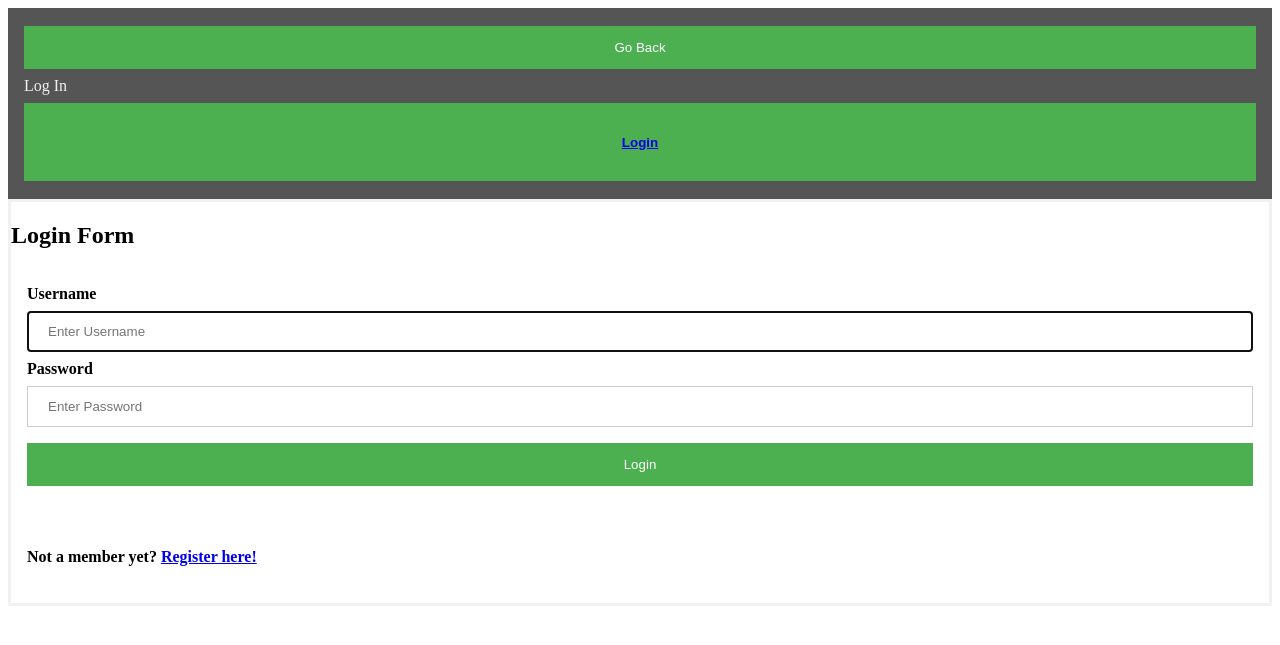
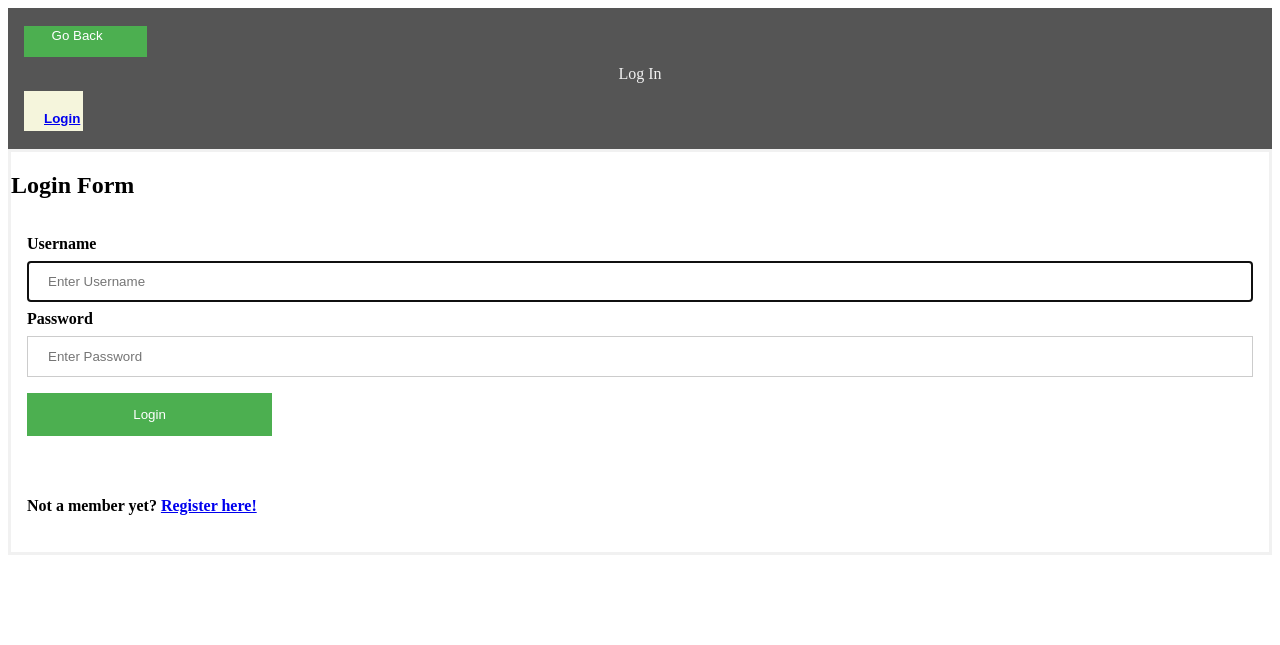
Before and after one commit to Toervh/Programmeerproject, a Flask app: page /login in a window 1280 px wide. Shown: the top 645 px of the page. Run offline with Flask 2, Linux system fonts and the light colour scheme.

Commit message:
working on header

```diff
--- a/app/static/styles/stylesheet.css
+++ b/app/static/styles/stylesheet.css
@@ -7,6 +7,10 @@
   color: #f1f1f1;
 }
 
+#title {
+  margin: auto;
+  text-align: center;
+}
 /* Page content */
 .content {
   padding: 16px;
@@ -46,9 +50,11 @@ button {
   margin: 8px 0;
   border: none;
   cursor: pointer;
-  width: 100%;
+
 }
-
+.login {
+  width: 20%;
+}
 /* Add a hover effect for buttons */
 button:hover {
   opacity: 0.8;
@@ -83,6 +89,17 @@ span.psw {
   }
 }
 
-#register {
-  background-color: red;
+.back{
+  width: 10%;
+  position: left;
+  padding-left: 3px;
+  padding-top: 2px;
 }
+
+.profile {
+  max-width: 60px;
+  max-height:40px;
+  background-color: beige;
+  padding-right: 3px;
+  padding-top: 2px;
+}
--- a/app/templates/header.html
+++ b/app/templates/header.html
@@ -8,16 +8,16 @@
     </head>
     <body>
         <div class="header" id="stickyHeader">
-            <button onclick="goBack()">Go Back</button>
+            <button class="back" onclick="goBack()">Go Back</button>
 
             <div id="title">{% block header %}{% endblock header %}</div>
-            <button id="profile">
+            <button class="profile">
             {% if session.name %}
                 <h4><a href="{{ url_for('profile', id=user.id) }}">{{ session.name }}</a></h4>
             {% else %}
                 <h4><a href="/login">Login</a></h4>
             {% endif %}
-                </button>
+            </button>
         </div>
         {% with messages = get_flashed_messages() %}
         <div container id="message">
--- a/app/templates/login.html
+++ b/app/templates/login.html
@@ -12,7 +12,7 @@
         <label for="psw"><b>Password</b></label>
         <input type="password" placeholder="Enter Password" name="password" required>
 
-        <button type="submit">Login</button>
+        <button class="login" type="submit">Login</button>
       </div>
         <div class="container">
             <h4>Not a member yet? <a href="{{url_for('register')}}">Register here!</a></h4>
```
Also changed, not shown: 2 other files.
